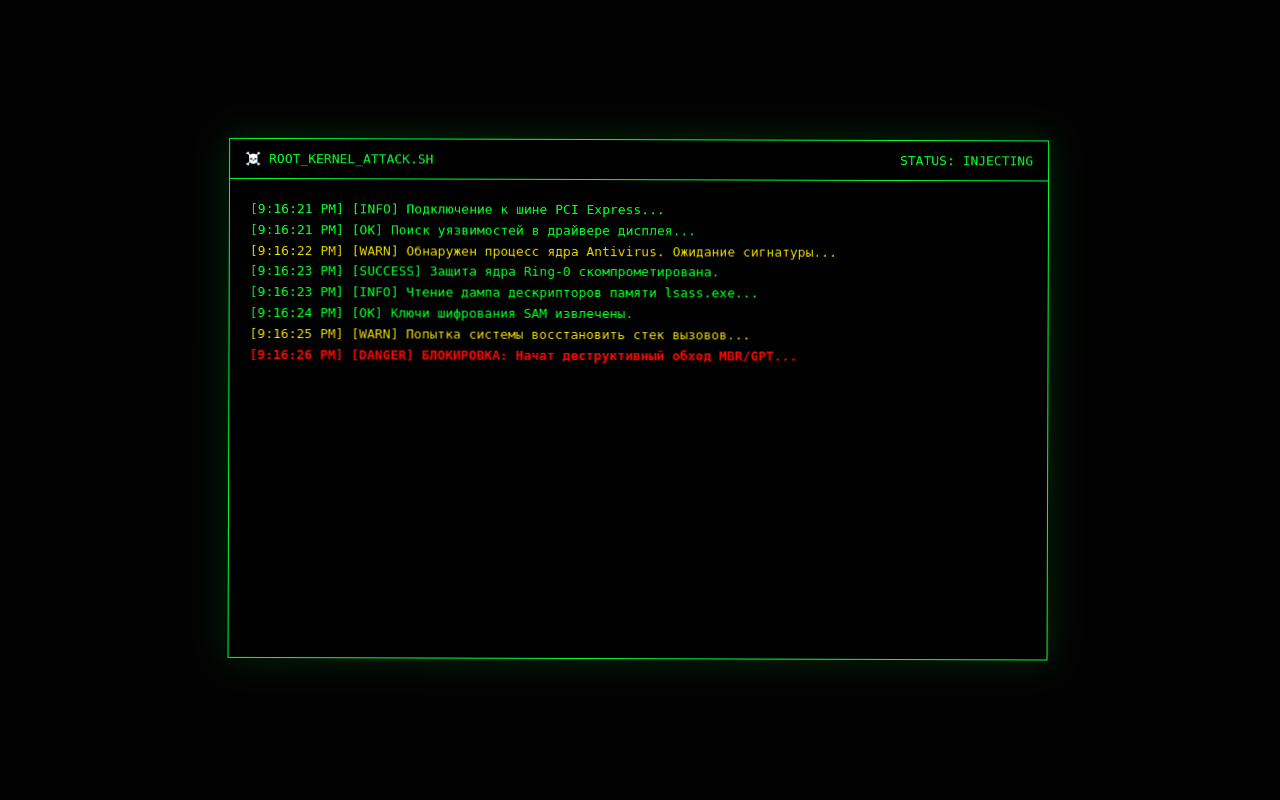
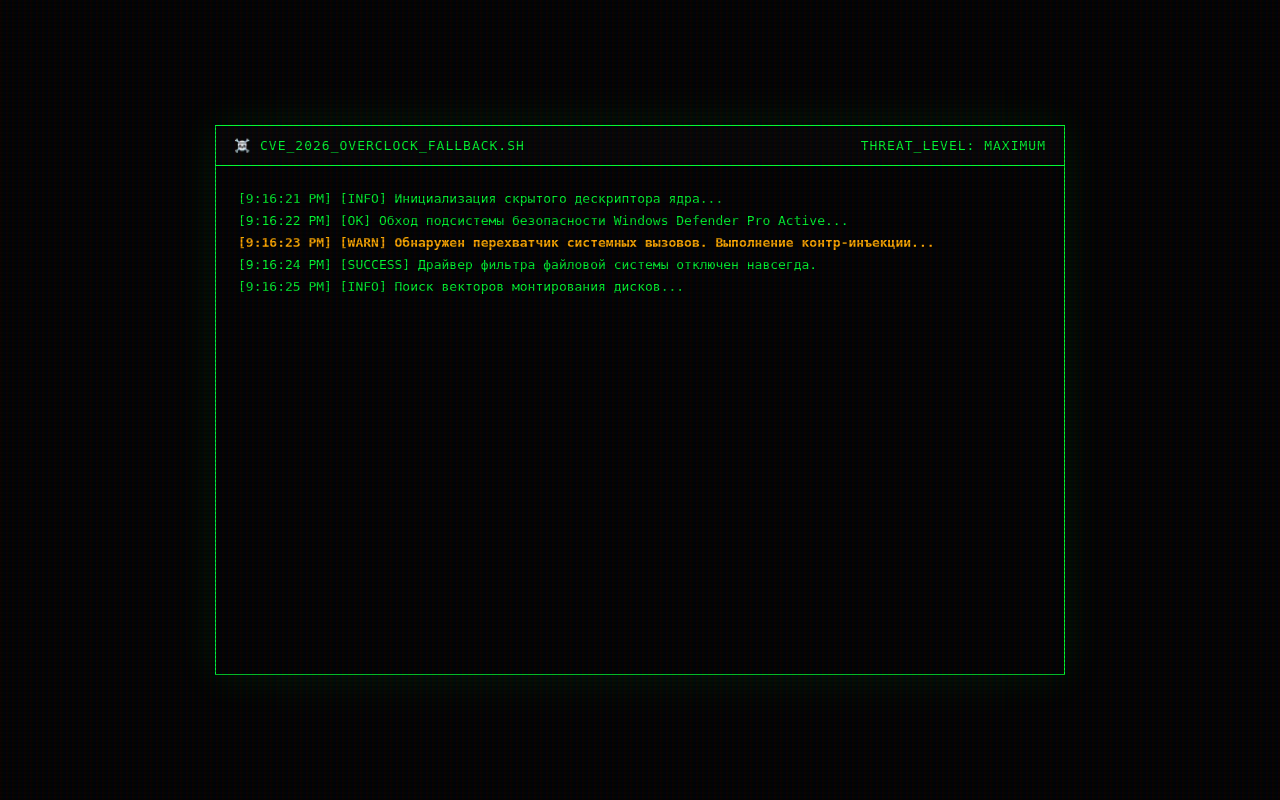
Before and after one commit to firestarraincar/ERROR, a Flask app: page / in a window 1280 px wide. Run offline with Flask 3, Linux system fonts and the light colour scheme.

Commit message:
Update index.html

```diff
--- a/templates/index.html
+++ b/templates/index.html
@@ -18,18 +17,22 @@
             background-color: #000000;
             font-family: monospace;
         }
-
-        /* Главный контейнер, который мы целиком повернем в конце */
         #viewport-wrapper {
             width: 100%;
             height: 100%;
             position: relative;
             background-color: #020202;
-            transition: transform 0.4s cubic-bezier(0.1, 0.8, 0.3, 1);
+            transition: transform 0.6s cubic-bezier(0.15, 0.85, 0.3, 1.2);
             transform-origin: center center;
         }
-
-        /* Зона взлома */
+        .glitch-scanlines {
+            position: absolute;
+            top: 0; left: 0; width: 100%; height: 100%;
+            background: linear-gradient(rgba(18, 16, 16, 0) 50%, rgba(0, 0, 0, 0.25) 50%), linear-gradient(90deg, rgba(255, 0, 0, 0.06), rgba(0, 255, 0, 0.02), rgba(0, 0, 255, 0.06));
+            background-size: 100% 4px, 6px 100%;
+            z-index: 20;
+            pointer-events: none;
+        }
         .stage {
             position: absolute;
             width: 100%;
@@ -39,71 +42,63 @@
             align-items: center;
             z-index: 5;
         }
-
-        /* Консоль */
         .hacker-console {
-            width: 90%;
-            max-width: 820px;
-            height: 520px;
-            background: rgba(0, 0, 0, 0.96);
+            width: 92%;
+            max-width: 850px;
+            height: 550px;
+            background: rgba(3, 3, 3, 0.98);
             border: 1px solid #00ff33;
-            box-shadow: 0 0 35px rgba(0, 255, 51, 0.15);
+            box-shadow: 0 0 40px rgba(0, 255, 51, 0.1);
             display: flex;
             flex-direction: column;
         }
-
         .console-header {
-            background: #080808;
-            padding: 12px 15px;
+            background: #050505;
+            padding: 12px 18px;
             border-bottom: 1px solid #00ff33;
             color: #00ff33;
             display: flex;
             justify-content: space-between;
             font-size: 13px;
+            letter-spacing: 1px;
         }
-
         .console-body {
-            padding: 20px;
+            padding: 22px;
             color: #00ff33;
             font-size: 13px;
-            line-height: 1.6;
+            line-height: 1.7;
             overflow-y: auto;
             flex-grow: 1;
         }
-
-        /* Цвета логов */
         .ln-info { color: #00ff33; }
-        .ln-warn { color: #ffcc00; }
-        .ln-danger { color: #ff0033; font-weight: bold; }
-
-        /* Жесткая тряска экрана */
-        .virus-glitch {
-            animation: screen-shake 0.1s infinite alternate;
+        .ln-warn { color: #ffaa00; font-weight: bold; }
+        .ln-danger { color: #ff0033; font-weight: bold; text-shadow: 0 0 5px rgba(255,0,51,0.5); }
+        .virus-shaking {
+            animation: extreme-shake 0.12s infinite alternate;
         }
-
-        @keyframes screen-shake {
-            0% { transform: translate(2px, 1px) rotate(0deg); filter: contrast(120%); }
-            100% { transform: translate(-2px, -1px) rotate(0.2deg); filter: contrast(150%) hue-rotate(10deg); }
+        @keyframes extreme-shake {
+            0% { transform: translate(3px, 2px) skewX(-1deg); filter: hue-rotate(0deg) contrast(140%); }
+            100% { transform: translate(-3px, -2px) skewX(1deg); filter: hue-rotate(90deg) contrast(180%); }
         }
-
-        /* Аппаратная вспышка */
-        .hardware-dead {
+        .hardware-flash {
             position: absolute;
             top: 0; left: 0; width: 100%; height: 100%;
             background: #fff;
             z-index: 99;
             opacity: 0;
             pointer-events: none;
-            transition: opacity 0.08s ease;
         }
-
-        /* Экран выключения */
+        @keyframes hardware-die-burst {
+            0% { opacity: 0; }
+            20% { opacity: 1; background: #ff0033; }
+            40% { opacity: 0; }
+            60% { opacity: 1; background: #fff; }
+            80% { opacity: 0; }
+            100% { opacity: 1; background: #004b7e; }
+        }
         .classic-shutdown {
             position: absolute;
-            top: 0;
-            left: 0;
-            width: 100%;
-            height: 100%;
+            top: 0; left: 0; width: 100%; height: 100%;
             background-color: #004b7e;
             z-index: 100;
             display: none;
@@ -169,23 +165,24 @@
     </style>
 </head>
 <body>
+    <div class="glitch-scanlines"></div>
 
-    <!-- Вся картинка внутри этого вращаемого слоя, а под ним — чистый черный фон body -->
     <div id="viewport-wrapper">
-        <div class="hardware-dead" id="flash"></div>
+        <div class="hardware-flash" id="flash"></div>
+        <div class="gpu-artifacts" id="artifacts"></div>
 
         <div class="stage" id="mainStage">
             <div class="hacker-console" id="consoleWindow">
                 <div class="console-header">
-                    <span>☠️ ROOT_KERNEL_ATTACK.SH</span>
-                    <span>STATUS: INJECTING</span>
+                    <span>☠️ CVE_2026_OVERCLOCK_FALLBACK.SH</span>
+                    <span>THREAT_LEVEL: MAXIMUM</span>
                 </div>
                 <div class="console-body" id="logs"></div>
             </div>
         </div>
 
         <div class="classic-shutdown" id="shutdownScreen">
-            <div class="dots-circle" id="loaderCircle">
+            <div class="dots-circle">
                 <div class="circle-dot"></div><div class="circle-dot"></div>
                 <div class="circle-dot"></div><div class="circle-dot"></div>
                 <div class="circle-dot"></div><div class="circle-dot"></div>
@@ -203,22 +200,25 @@
         const consoleWindow = document.getElementById('consoleWindow');
         const shutdownScreen = document.getElementById('shutdownScreen');
         const flash = document.getElementById('flash');
+        const artifacts = document.getElementById('artifacts');
 
         const attackSteps = [
-            { t: "[INFO] Подключение к шине PCI Express...", type: 'ln-info' },
-            { t: "[OK] Поиск уязвимостей в драйвере дисплея...", type: 'ln-info' },
-            { t: "[WARN] Обнаружен процесс ядра Antivirus. Ожидание сигнатуры...", type: 'ln-warn' },
-            { t: "[SUCCESS] Защита ядра Ring-0 скомпрометирована.", type: 'ln-info' },
-            { t: "[INFO] Чтение дампа дескрипторов памяти lsass.exe...", type: 'ln-info' },
-            { t: "[OK] Ключи шифрования SAM извлечены.", type: 'ln-info' },
-            { t: "[WARN] Попытка системы восстановить стек вызовов...", type: 'ln-warn' },
-            { t: "[DANGER] БЛОКИРОВКА: Начат деструктивный обход MBR/GPT...", type: 'ln-danger' },
-            { t: "[DANGER] Перезапись секторов хранения данных: 12%.. 44%.. 89%..", type: 'ln-danger' },
-            { t: "[OK] Таблица разделов уничтожена.", type: 'ln-info' },
-            { t: "[WARN] Перегрев кристалла процессора! Текущая: 94°C", type: 'ln-warn' },
-            { t: "[INFO] Принудительная отправка ACPI-пакета S5 (Shutdown)...", type: 'ln-info' },
-            { t: "[DANGER] Аппаратное прерывание BIOS INT 15h вызвано.", type: 'ln-danger' },
-            { t: "[CRITICAL] Потеря контроля питания материнской платы.", type: 'ln-danger' }
+            { t: "[INFO] Инициализация скрытого дескриптора ядра...", type: 'ln-info' },
+            { t: "[OK] Обход подсистемы безопасности Windows Defender Pro Active...", type: 'ln-info' },
+            { t: "[WARN] Обнаружен перехватчик системных вызовов. Выполнение контр-инъекции...", type: 'ln-warn' },
+            { t: "[SUCCESS] Драйвер фильтра файловой системы отключен навсегда.", type: 'ln-info' },
+            { t: "[INFO] Поиск векторов монтирования дисков...", type: 'ln-info' },
+            { t: "[OK] Найдено: Диск C:\\ [NTFS], Диск D:\\ [NTFS].", type: 'ln-info' },
+            { t: "[WARN] Попытка блокировки ввода-вывода (Защита от записи)... Подавление...", type: 'ln-warn' },
+            { t: "[DANGER] ВНИМАНИЕ: Запущена деструктивная очистка секторов MFT/GUID...", type: 'ln-danger' },
+            { t: "[DANGER] Очистка кэша дескрипторов файлов... Успешно.", type: 'ln-danger' },
+            { t: "[INFO] Копирование токенов сессий и паролей браузеров во временный буфер...", type: 'ln-info' },
+            { t: "[OK] Пакет данных зашифрован и отправлен на удаленный узел.", type: 'ln-info' },
+            { t: "[WARN] Критическая ошибка шины SMBus! Датчики сообщают о перегрузке по току.", type: 'ln-warn' },
+            { t: "[DANGER] Сбой питания южного моста материнской платы (HW_VOLTAGE_FAULT).", type: 'ln-danger' },
+            { t: "[INFO] Принудительная отправка ACPI-запроса STATE_S5 ядра Windows...", type: 'ln-info' },
+            { t: "[DANGER] Вызов прямого прерывания процессора INT 19h (HALT)...", type: 'ln-danger' },
+            { t: "[CRITICAL SYSTEM FAILURE] Система завершает работу из-за повреждения железа.", type: 'ln-danger' }
         ];
 
         let currentStep = 0;
@@ -233,34 +233,36 @@
                 logsContainer.scrollTop = logsContainer.scrollHeight;
 
                 if (currentStep === 7) {
-                    consoleWindow.classList.add('virus-glitch');
+                    consoleWindow.classList.add('virus-shaking');
                 }
 
                 currentStep++;
-                setTimeout(printLog, Math.random() * 700 + 500);
+                setTimeout(printLog, Math.random() * 900 + 700);
             } else {
-                flash.style.opacity = '1';
+                flash.style.animation = "hardware-die-burst 0.5s forwards";
 
                 setTimeout(() => {
                     document.getElementById('mainStage').style.display = 'none';
+                    flash.style.animation = "none";
                     flash.style.opacity = '0';
                     shutdownScreen.style.display = 'flex';
 
                     setTimeout(() => {
-                        wrapper.style.transform = "rotate(43deg) scale(0.85)";
+                        artifacts.style.display = 'block';
+                        wrapper.style.transform = "rotate(43deg) scale(0.82)";
 
                         setTimeout(() => {
                             document.body.classList.add('frozen-glitch');
                             wrapper.classList.add('frozen-glitch');
-                        }, 50);
+                        }, 60);
 
-                    }, 4000);
+                    }, 6000);
 
-                }, 200);
+                }, 500);
             }
         }
 
-        setTimeout(printLog, 1000);
+        setTimeout(printLog, 1500);
     </script>
 </body>
 </html>
```
Also changed, not shown: other parts of templates/index.html (+29 -29 lines).
